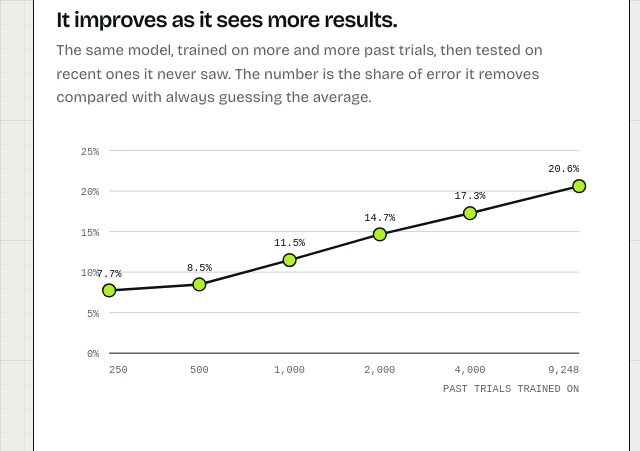
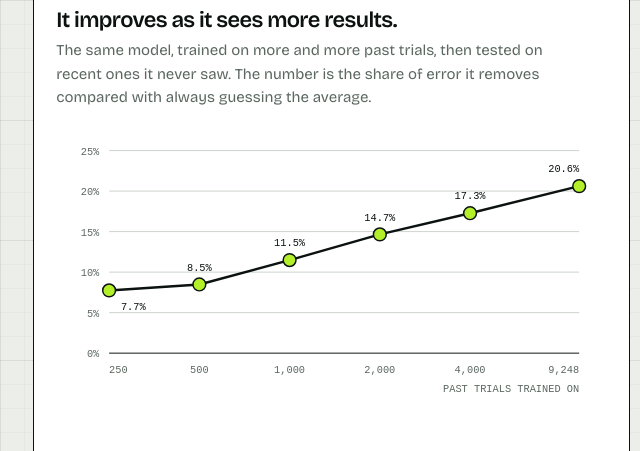
Before and after one commit to BrierLab/brierlab, a website: page site/how.html in a window 1280 px wide. Shown: the part 7320-7771 px from the top of the page, 0-640 px from the left. Drawn offline with nearby package versions, Linux system fonts and the light colour scheme; animation ran at ten frames a second; a web font is replaced by a local one.

Commit message:
How it works: keep the first learning-curve label clear of the axis
Co-Authored-By: Claude Fable 5.2 <noreply@anthropic.com>

```diff
--- a/site/how.html
+++ b/site/how.html
@@ -1249,7 +1249,7 @@ h2 em, .cap h1 em { font-style: normal; color: var(--ink); background: linear-gr
   const line = mk("path", { d: T.curve.map((c, i) => `${i ? "L" : "M"}${sx(c.size).toFixed(1)} ${sy(c.skill).toFixed(1)}`).join(" "), fill: "none", stroke: INK, "stroke-width": 2.5, "stroke-linejoin": "round" });
   T.curve.forEach((c, i) => {
     mk("circle", { cx: sx(c.size), cy: sy(c.skill), r: 6.5, fill: FLUO, stroke: INK, "stroke-width": 1.5 });
-    mk("text", { ...mono, "font-weight": 500, x: sx(c.size), y: sy(c.skill) - 14, "text-anchor": i === T.curve.length - 1 ? "end" : "middle", fill: INK }, (c.skill * 100).toFixed(1) + "%");
+    mk("text", { ...mono, "font-weight": 500, x: sx(c.size) + (i ? 0 : 12), y: sy(c.skill) + (i ? -14 : 20), "text-anchor": i === T.curve.length - 1 ? "end" : i ? "middle" : "start", fill: INK }, (c.skill * 100).toFixed(1) + "%");
     mk("text", { ...mono, x: sx(c.size), y: cy1 + 20, "text-anchor": i === T.curve.length - 1 ? "end" : i ? "middle" : "start", fill: MUTE }, num(c.size));
   });
   mk("text", { ...mono, x: cx1, y: cy1 + 40, "text-anchor": "end", fill: MUTE }, "PAST TRIALS TRAINED ON");
```
